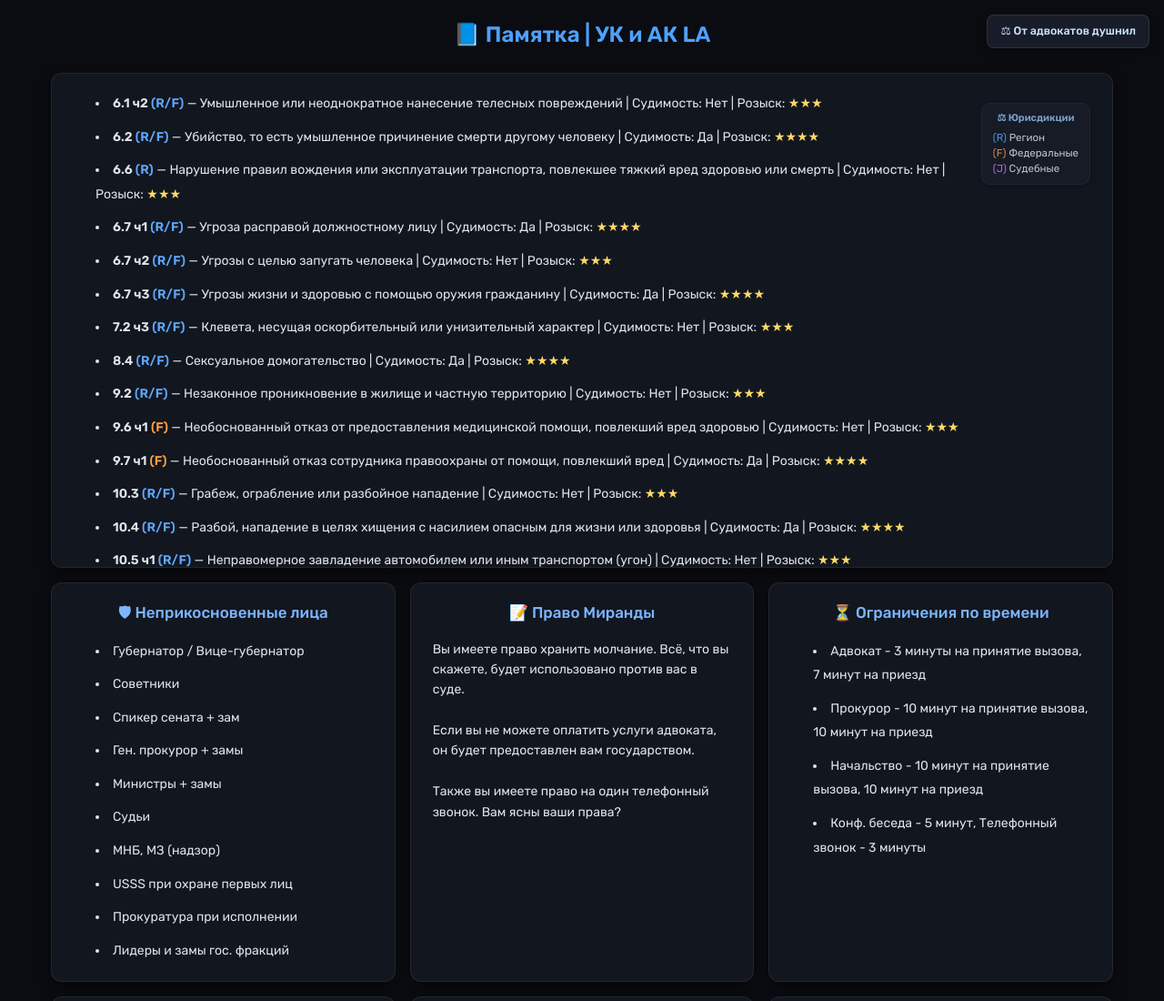
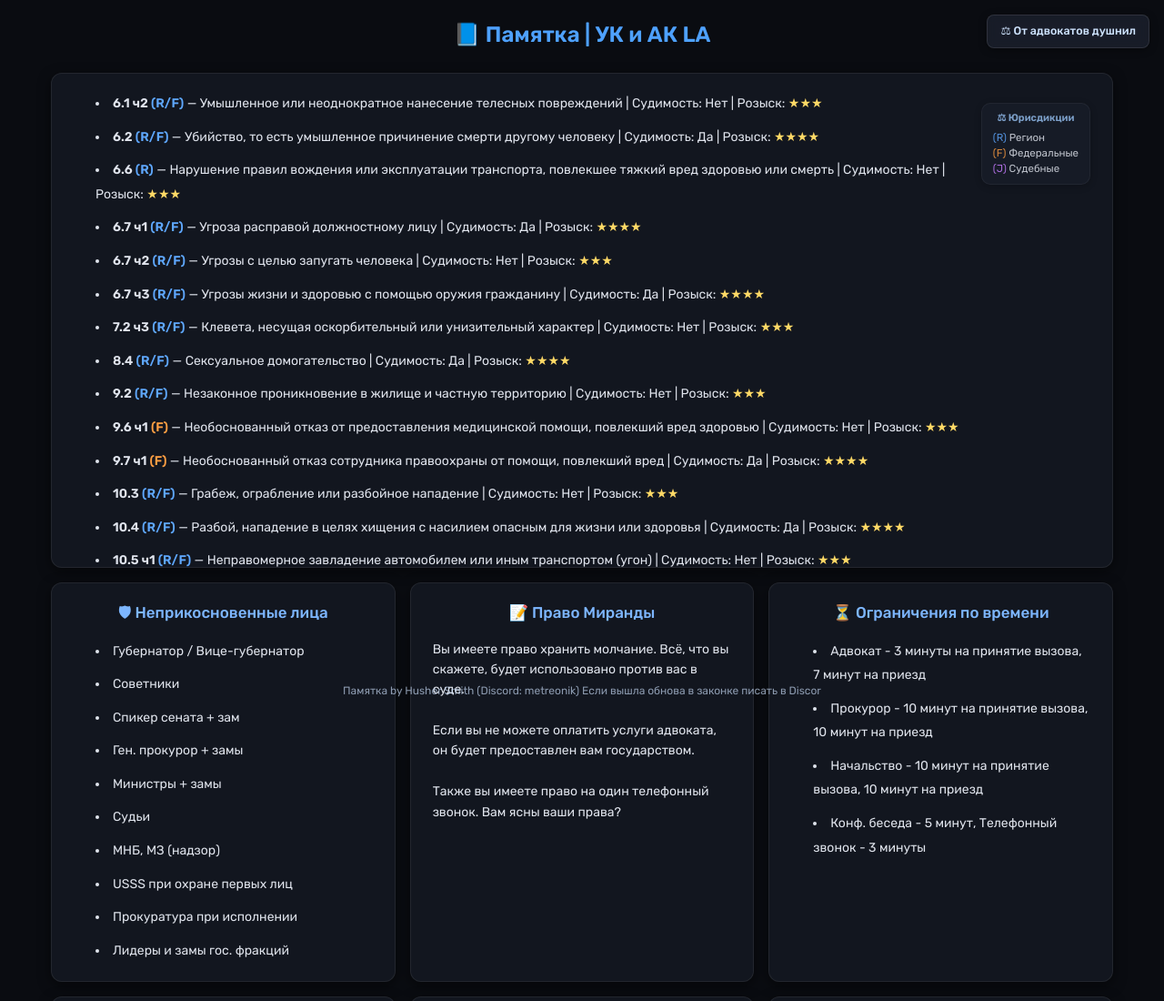
Before and after one commit to Metreon1k/Los-Angeles, a plain HTML site: page index.html in a window 1280 px wide. Shown: the top 1100 px of the page at 91% size. Drawn offline with Linux system fonts and the light colour scheme.

Commit message:
Update index.html

```diff
--- a/index.html
+++ b/index.html
@@ -112,10 +112,10 @@
         }
 
 .top-button {
-    position: fixed;       /* фиксируем на экране */
-    top: 16px;             /* отступ сверху */
-    right: 16px;           /* отступ справа */
-    z-index: 999;          /* поверх всего */
+    position: fixed;
+    top: 16px;
+    right: 16px;
+    z-index: 999;
 }
 
 .top-button a {
@@ -145,6 +145,18 @@
             h1 { font-size: 22px; padding: 16px 0; }
             .card { padding: 16px 20px; }
         }
+.footer {
+    position: fixed;
+    bottom: 32px;
+    left: 0;
+    right: 0;
+    text-align: center;
+    font-size: 12px;
+    color: rgba(207, 228, 255, 0.65);
+    pointer-events: none;
+    user-select: none;
+    z-index: 9999;
+}
     </style>
 </head>
 <body>
@@ -397,5 +409,9 @@
 
 </div>
 </div>
+<div class="footer">
+    <span>Памятка by Husher Smith (Discord: metreonik)</span>
+    <span>Если вышла обнова в законке писать в Discor</span>
+</div>
 </body>
 </html>
```
